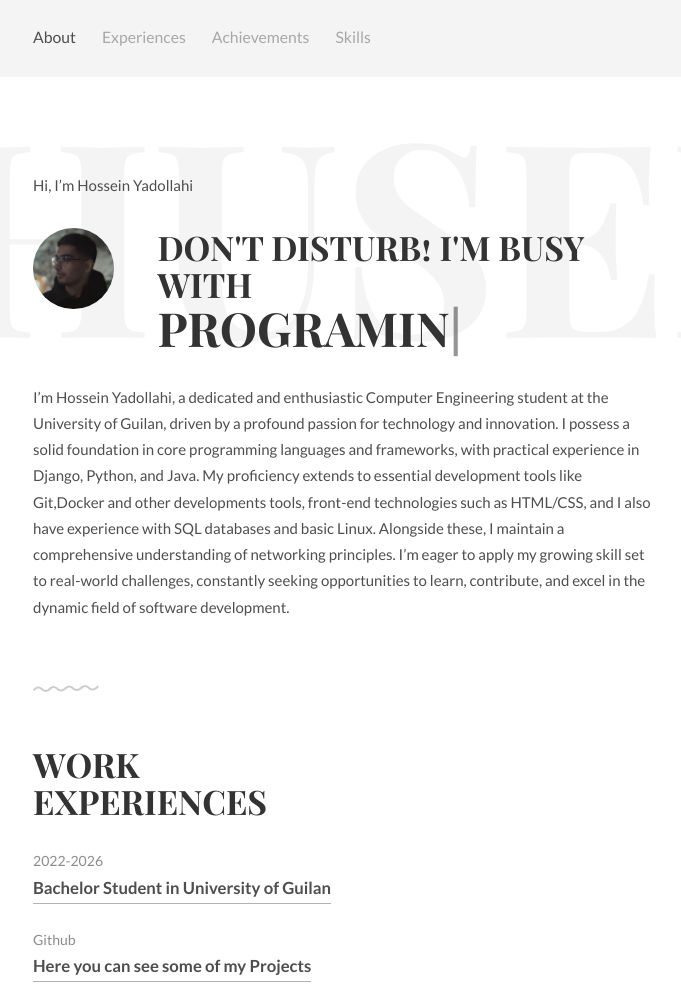
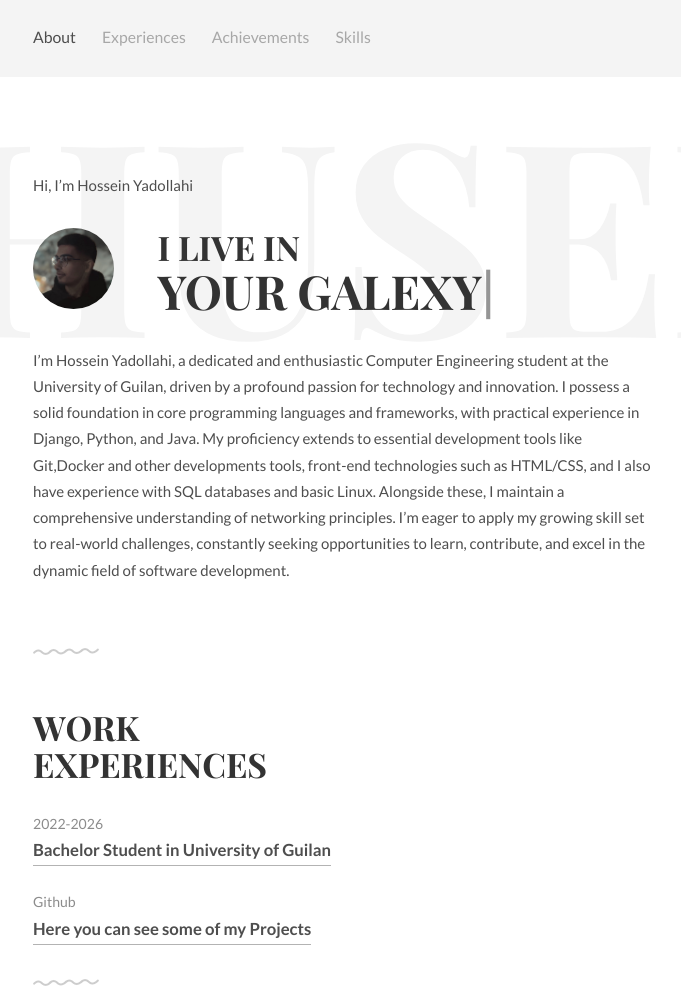
Before and after one commit to husseiny8/husseiny8.github.io, a plain HTML site: page index.html in a window 1280 px wide. Shown: the top 986 px of the page, without its empty margins (296-977 px from the left). Drawn offline with Linux system fonts and the light colour scheme.

Commit message:
Update index.html

```diff
--- a/index.html
+++ b/index.html
@@ -64,7 +64,7 @@
 					<img src="img/hussein.JPG" alt="Avatar">
 				</div>
 				<div class="unit-80">
-					<h1>Don't disturb! I'm busy with <br><span id="typed"></span></h1>
+					<h1>i live in <br><span id="typed"></span></h1>
 				</div>
 				<p>
                     I’m Hossein Yadollahi, a dedicated and enthusiastic Computer Engineering student at the University of Guilan, driven by a profound passion for technology and innovation.
@@ -168,7 +168,7 @@
     <script src="js/site.js"></script>
     <script>
 		function newTyped(){}$(function(){$("#typed").typed({
-		strings: ["Coding", "Learning", "Programing", "and ..."],
+		strings: ["IRAN", "Earth","Your Galexy" ,"Everywhere"],
 
 		typeSpeed:90,backDelay:700,contentType:"html",loop:!0,resetCallback:function(){newTyped()}}),$(".reset").click(function(){$("#typed").typed("reset")})});
     </script>
```
